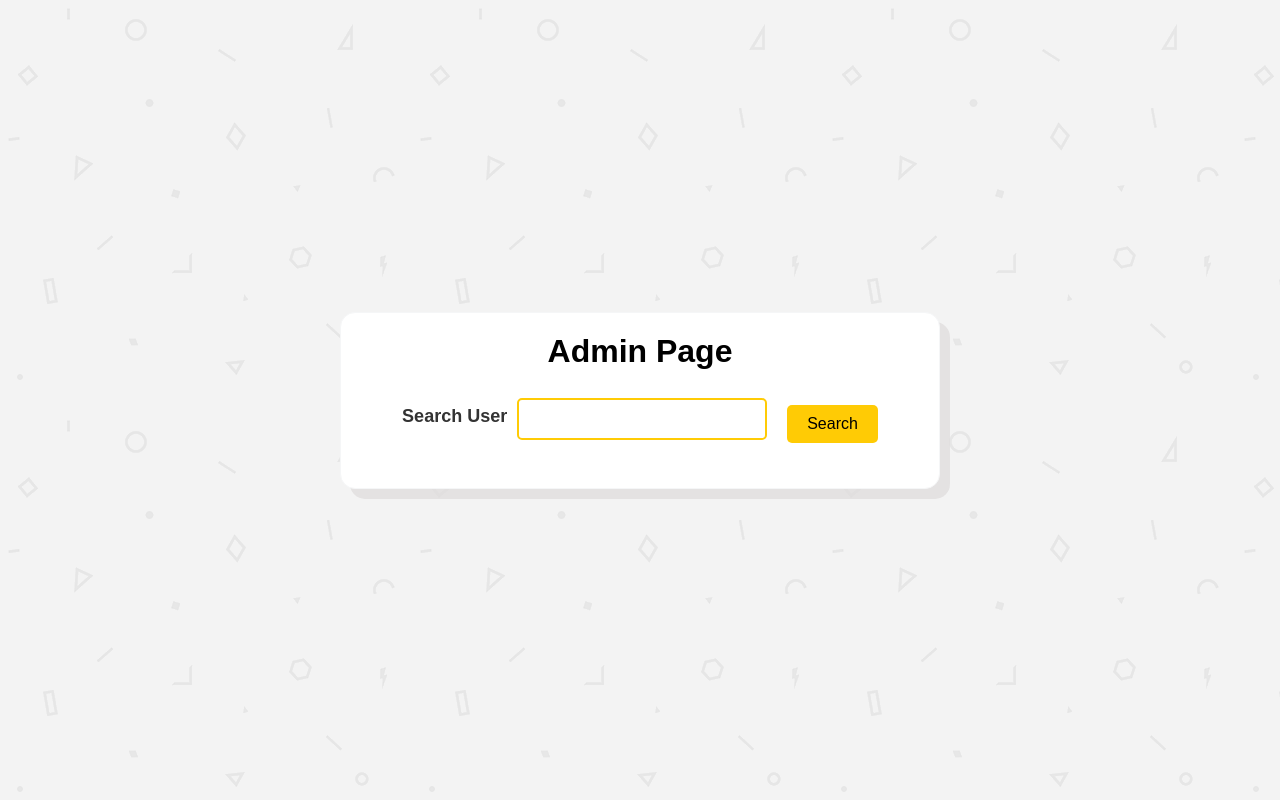
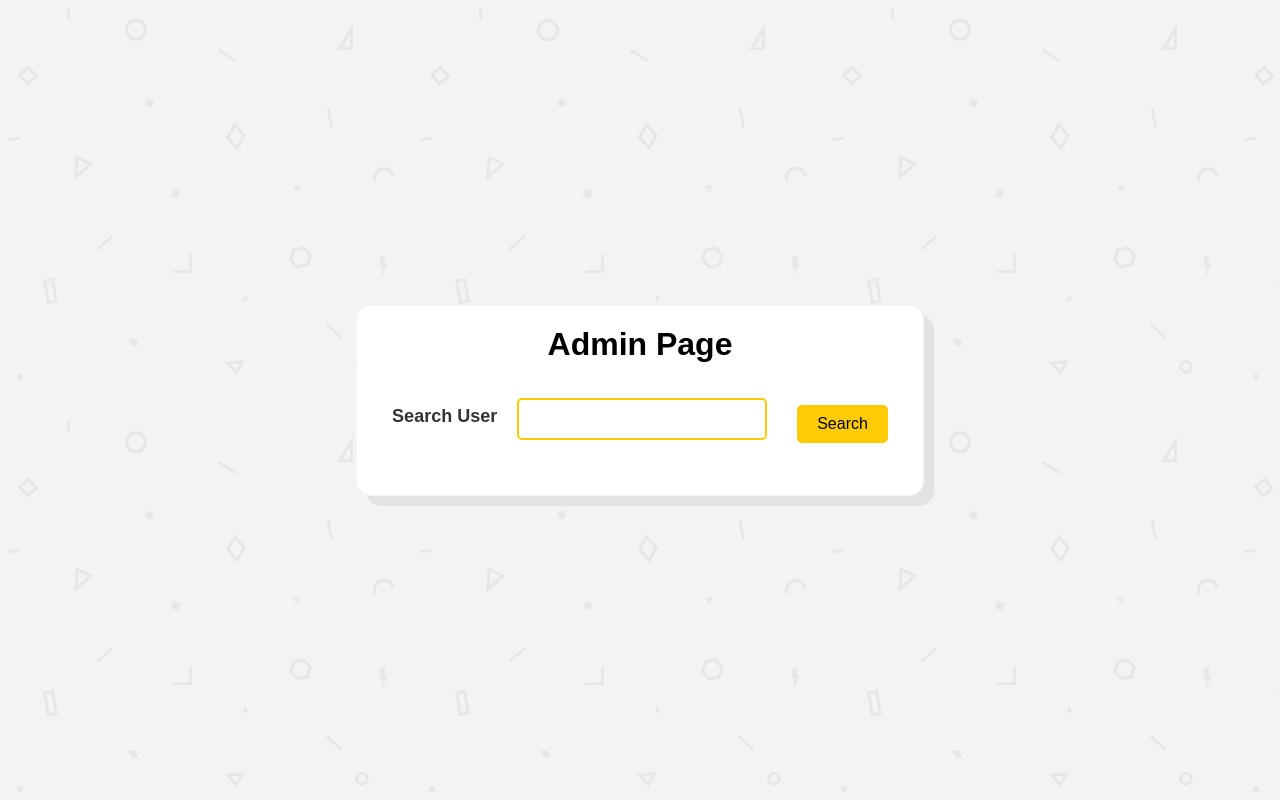
Before and after one commit to goldr0g3r/leaderboard, a React (Create React App) app in the folder frontend/: page /admin in a window 1280 px wide. Built offline with nearby package versions, Linux system fonts and the light colour scheme; sample sign-in values are in the browser's storage; a web font is replaced by a local one.

Commit message:
align changes

```diff
--- a/frontend/src/pages/admin/style.css
+++ b/frontend/src/pages/admin/style.css
@@ -1,10 +1,6 @@
 .search-container {
-  display: flex;
-  flex-direction: column;
-  align-items: center;
-  justify-content: center;
   padding: 80px 0;
-  width: 600px;
+  max-width: 700px;
   padding: 20px;
   background: #fff;
   border: 1px solid #f5f6f7;
@@ -12,6 +8,11 @@
   box-shadow: 10px 10px 0px 0px rgba(223, 220, 220, 0.75);
   color: black;
   animation: shadow-pop-br 0.5s cubic-bezier(0.47, 0, 0.745, 0.715) 1s both;
+  max-height: 90vh;
+  overflow-y: auto;
+}
+.search-container h1 {
+  text-align: center;
 }
 
 .form {
@@ -26,6 +27,7 @@
 }
 
 .form-input {
+  margin: 10px;
   padding: 10px;
   font-size: 16px;
   border: 2px solid #ffcb05;
```
